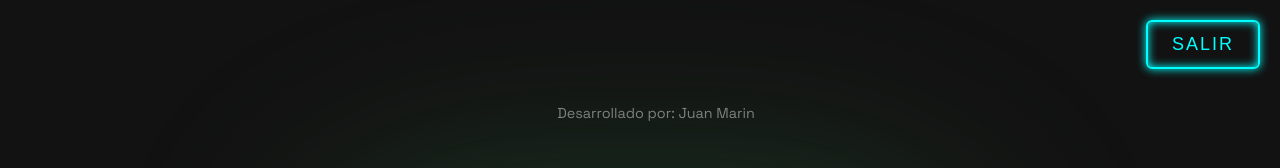
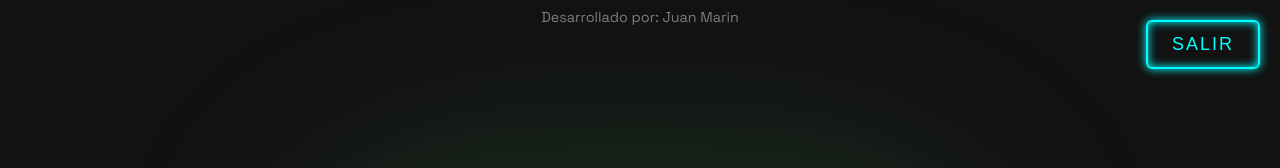
Before and after one commit to JuanM-8/KnowledgeTI, a React (Vite) app: page / in a window 1280 px wide. Shown: the top 168 px of the page. Built offline with nearby package versions, Linux system fonts and the light colour scheme; no server answers.

Commit message:
test: new ui chatbot and new position of the footer

```diff
--- a/src/styles/ChatIA.css
+++ b/src/styles/ChatIA.css
@@ -12,7 +12,7 @@
   font-family: inherit;
   position: absolute;
   right: 30px;
-  bottom: 60px;
+  bottom: 85px;
   text-align: center;
 }
 .modalChat-overlay {
--- a/src/styles/index.css
+++ b/src/styles/index.css
@@ -40,13 +40,13 @@ footer {
   padding: 0.5rem 1rem;
   color: #ffffff73;
   font-size: 0.9rem;
-  background:transparent;
-  position: relative;
+  background: transparent;
+  position: absolute;
   top: 0;
-  left: 0;      /* 🔥 clave */
-  width: 100%;  /* 🔥 clave */
+  left: 0;
+  width: 100%;
   z-index: 999;
-
+  box-sizing: border-box;
 }
 
 .spinner {
```
